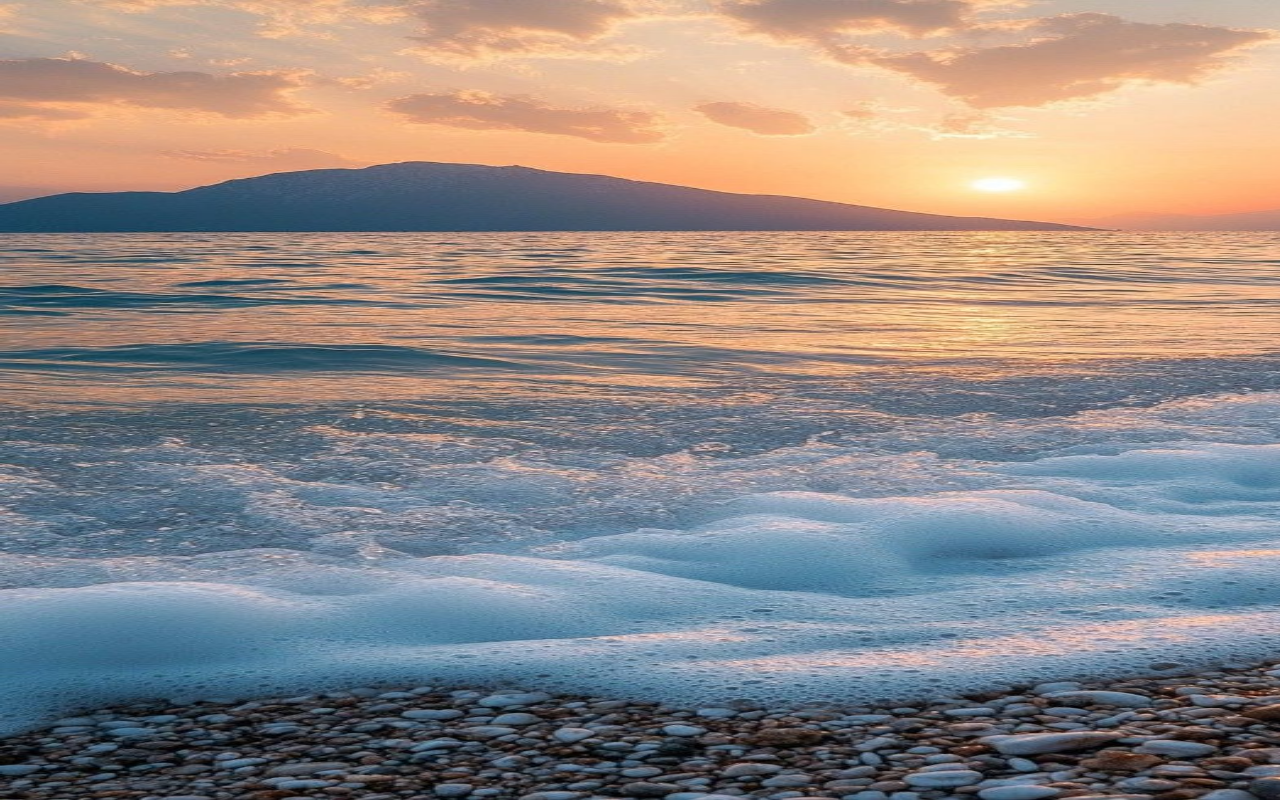
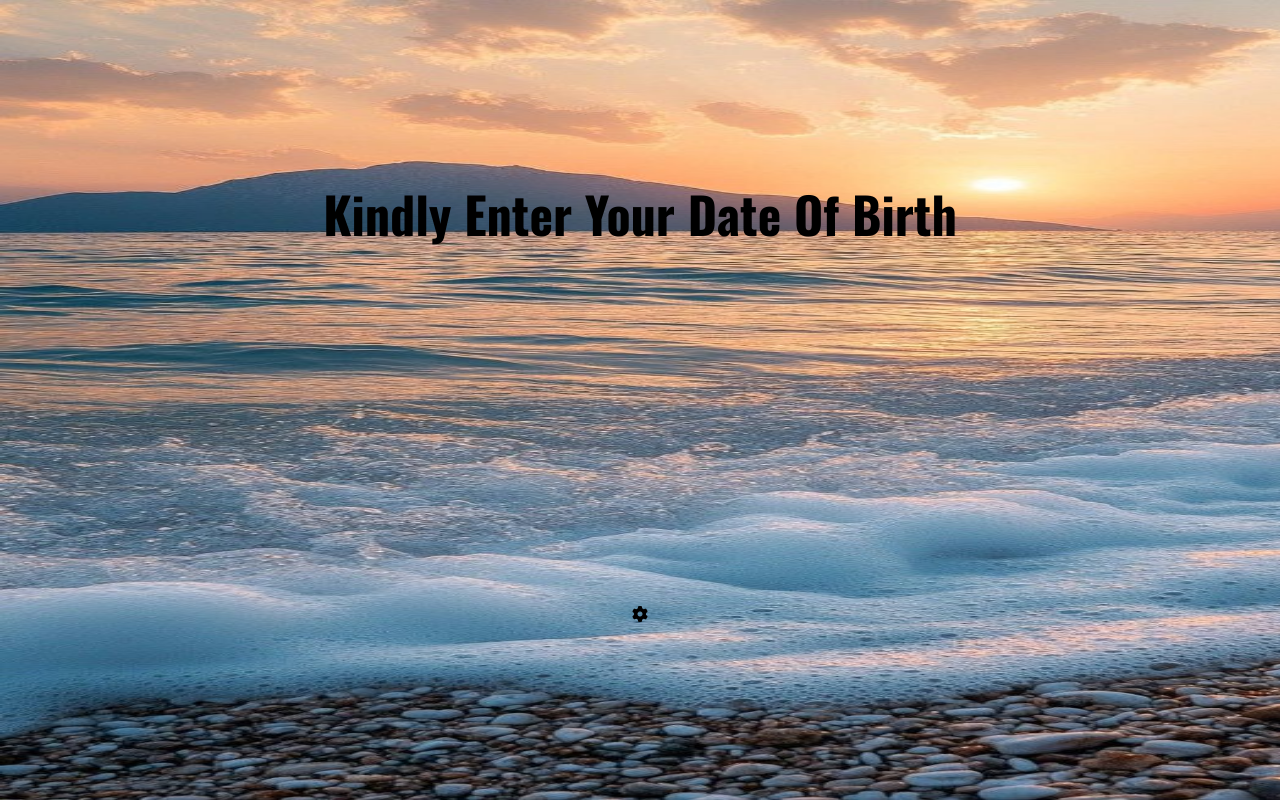
Before and after one commit to SaleenaAhuja20/Life-Timer, a plain HTML site: page index.html in a window 1280 px wide. Drawn offline with nearby package versions, Linux system fonts and the light colour scheme.

Commit message:
changings

```diff
--- a/index.html
+++ b/index.html
@@ -1,14 +1,29 @@
 <!DOCTYPE html>
 <html lang="en">
+
 <head>
     <meta charset="UTF-8">
     <meta name="viewport" content="width=device-width, initial-scale=1.0">
     <title>Life Timer</title>
     <link rel="stylesheet" href="style.css">
+
+    <!--Font Style-->
+    <link rel="preconnect" href="https://fonts.googleapis.com">
+    <link rel="preconnect" href="https://fonts.gstatic.com" crossorigin>
+    <link href="https://fonts.googleapis.com/css2?family=Oswald:wght@200..700&display=swap" rel="stylesheet">
+
+    <!-- font awesome CDN-->
+    <link rel="stylesheet" href="https://cdnjs.cloudflare.com/ajax/libs/font-awesome/6.5.1/css/all.min.css">
 </head>
+
 <body>
     <div class="container">
+        <h1 class="para">Kindly Enter Your Date Of Birth</h1>
 
+        <div class="settings">
+            <i class="fa-solid fa-gear"></i>
+        </div>
     </div>
 </body>
+
 </html>
--- a/style.css
+++ b/style.css
@@ -7,7 +7,15 @@ body{
     background: url(/image.jpg);
     background-repeat: no-repeat;
     background-size: 220vh 100vh; /* width height */
-
-
-
+    font-family: "Oswald", sans-serif;
 }
+.container{
+    height: 100vh;
+    display: grid;
+    place-items: center;
+}
+.para{
+    font-size: 50px;
+}
+.settings{
+}
```
